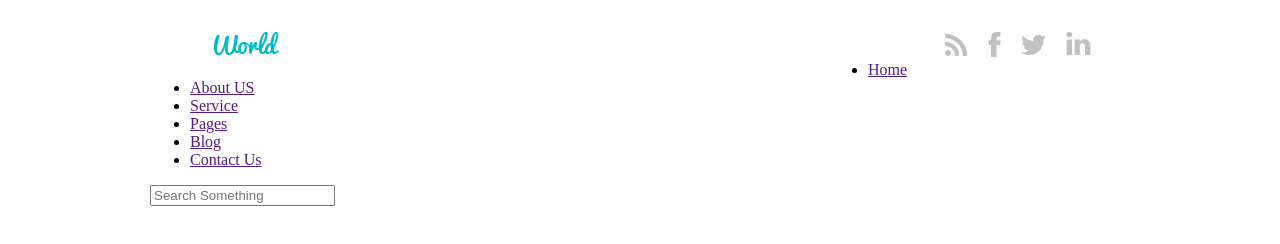
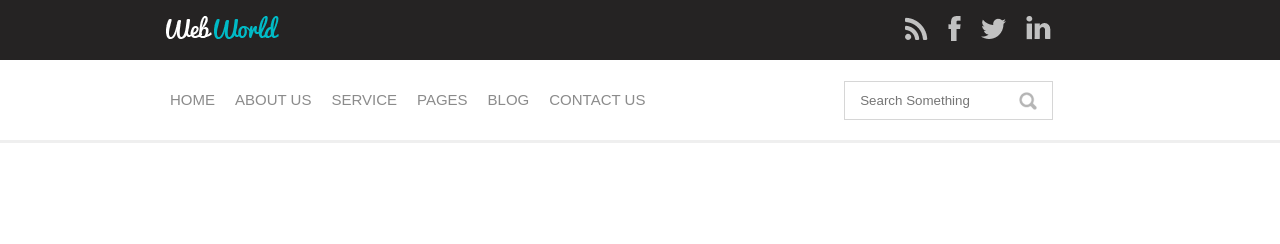
Before and after one commit to ArianeGomes/FrontendProject, a plain HTML site: page index.html in a window 1280 px wide. Drawn offline with Linux system fonts and the light colour scheme.

Commit message:
Adding menu and search bar

```diff
--- a/css/main.css
+++ b/css/main.css
@@ -1,3 +1,5 @@
+/* **************** Geral **************** */
+
 body {
     /* ajustar a margem para não ficar com
        o padrão vindo dos navegadores */
@@ -6,13 +8,18 @@ body {
     height: 100%;
 }
 
+ul {
+    padding: 0px!important;
+}
+
+/* **************** Header Logo **************** */
 main {
     margin: 0 auto;
     width: 980px;
     position: relative;
 }
 
-.menu-principal {
+.menu-logo {
     width: 100%;
     background-color: #252323;
     height: 60px;
@@ -38,3 +45,60 @@ main {
     float: right;
     width: 25%;
 }
+
+/* **************** Header URLS **************** */
+.header-urls {
+    background-color: #FFFFFF;
+    width: 980px;
+    margin: 0 auto;
+    padding: 15px;
+}
+
+.full-width {
+    width: 100%;
+    float: left;
+    position: relative;
+}
+
+.menu-urls {
+    border-bottom: 3px solid #EFEFEF;
+    height: 80px;
+}
+
+.menu ul li {
+    margin-left: 20px;
+    display: inline-block;
+    float: left;
+    color: #8B8B8B;
+}
+
+.menu ul li a {
+    color: #8B8B8B;
+    text-decoration: none;
+    font-size: 15px;
+    font-family: sans-serif;
+    text-transform: uppercase;
+}
+
+.menu {
+    width: 60%;
+    float: left;
+}
+
+.busca {
+    width: 37%;
+    float: right;
+    text-align: center;
+}
+
+.busca input {
+    background-image: url('../img/search.png');
+    background-repeat: no-repeat;
+    background-position: 92%;
+    height: 35px;
+    width: 190px;
+    padding-left: 15px;
+    margin-top: 6px;
+    font-family: sans-serif;
+    border: 1px solid #D6D6D6;
+}
```
